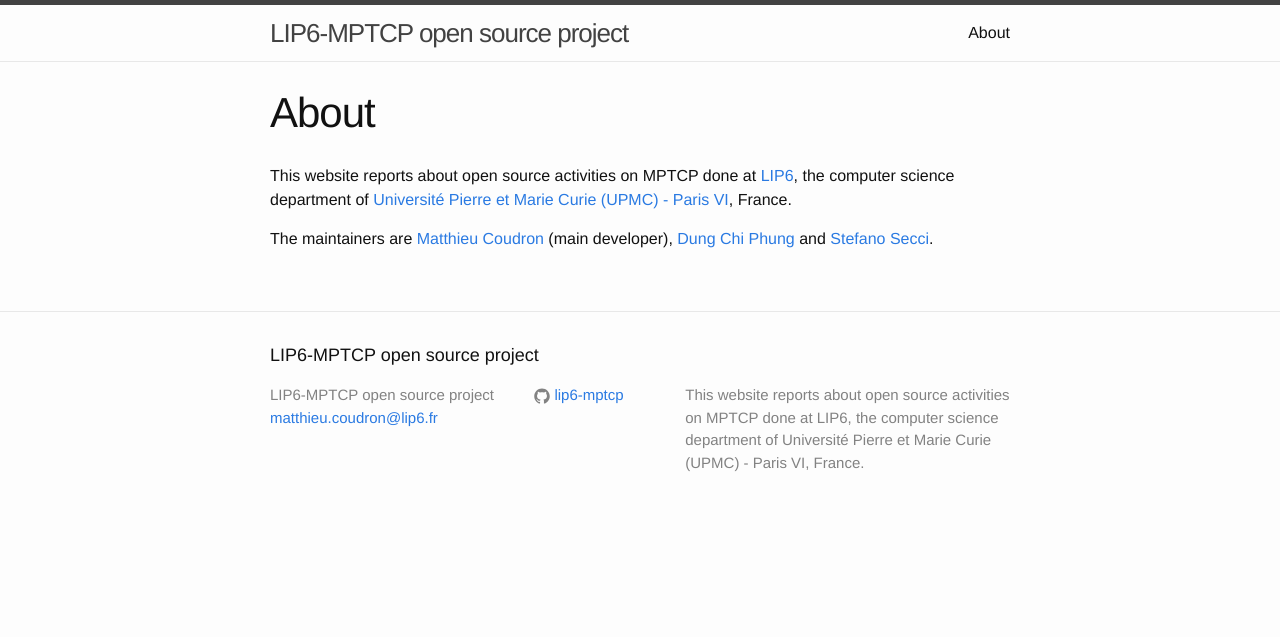
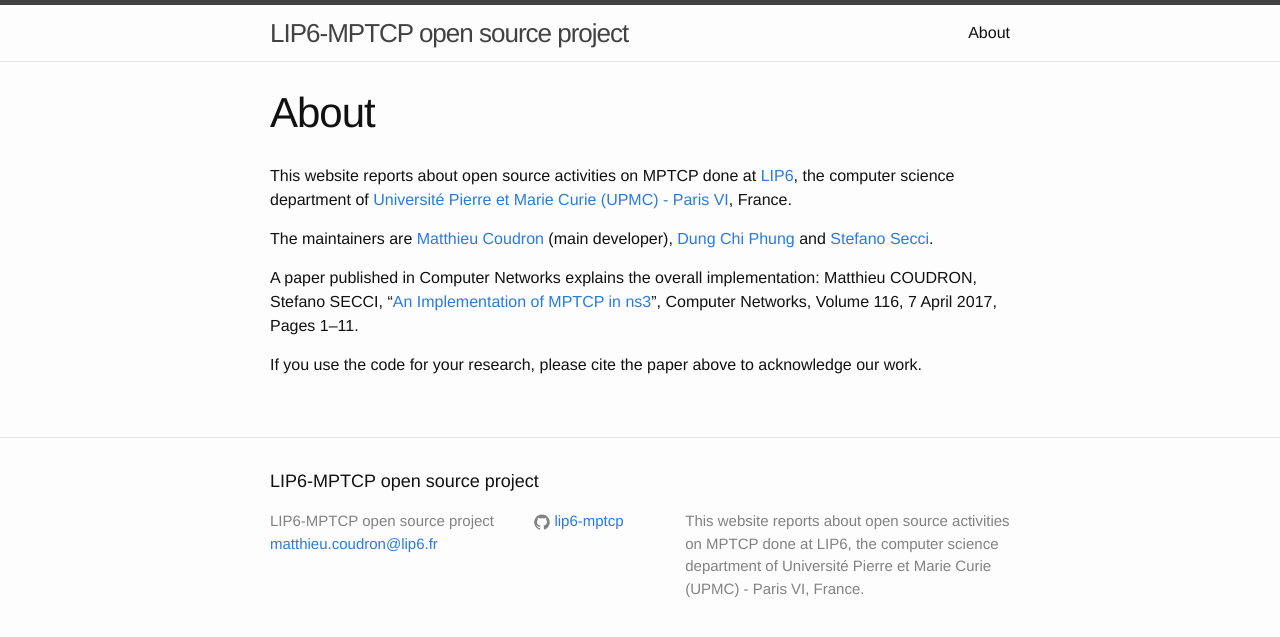
Before and after one commit to FREELANCER2017/lip6-mptcp.github.io, a Jekyll site: the page built from about.md, in a window 1280 px wide. Shown: the top 637 px of the page. Built offline with Jekyll 4.4.1, drawn with Linux system fonts in a browser that asks for light colours; comment, search, counter and statistics services are not loaded.

Commit message:
Update about.md

```diff
--- a/about.md
+++ b/about.md
@@ -7,3 +7,8 @@ permalink: /about/
 This website reports about open source activities on MPTCP done at <a href="http://www.lip6.fr">LIP6</a>, the computer science department of <a href="http://www.upmc.fr">Université Pierre et Marie Curie (UPMC) - Paris VI</a>, France.
 
 The maintainers are <a href="http://www.lip6.fr/actualite/personnes-fiche.php?ident=D1337">Matthieu Coudron</a> (main developer), <a href="http://www.lip6.fr/actualite/personnes-fiche.php?ident=P897">Dung Chi Phung</a> and <a href="http://lip6.fr/Stefano.Secci">Stefano Secci</a>.
+
+A paper published in Computer Networks explains the overall implementation:
+ Matthieu COUDRON, Stefano SECCI, "<a href="https://www-phare.lip6.fr/~secci/papers/CoSe-COMNET17.pdf">An Implementation of MPTCP in ns3</a>", Computer Networks, Volume 116, 7 April 2017, Pages 1–11.
+
+If you use the code for your research, please cite the paper above to acknowledge our work.
```
